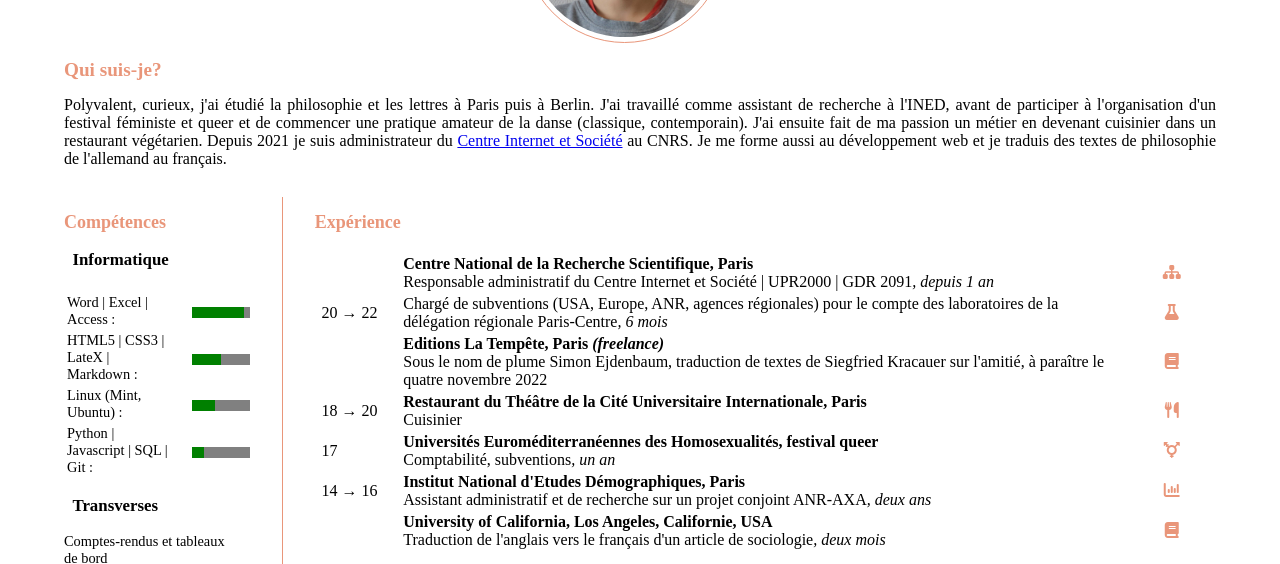
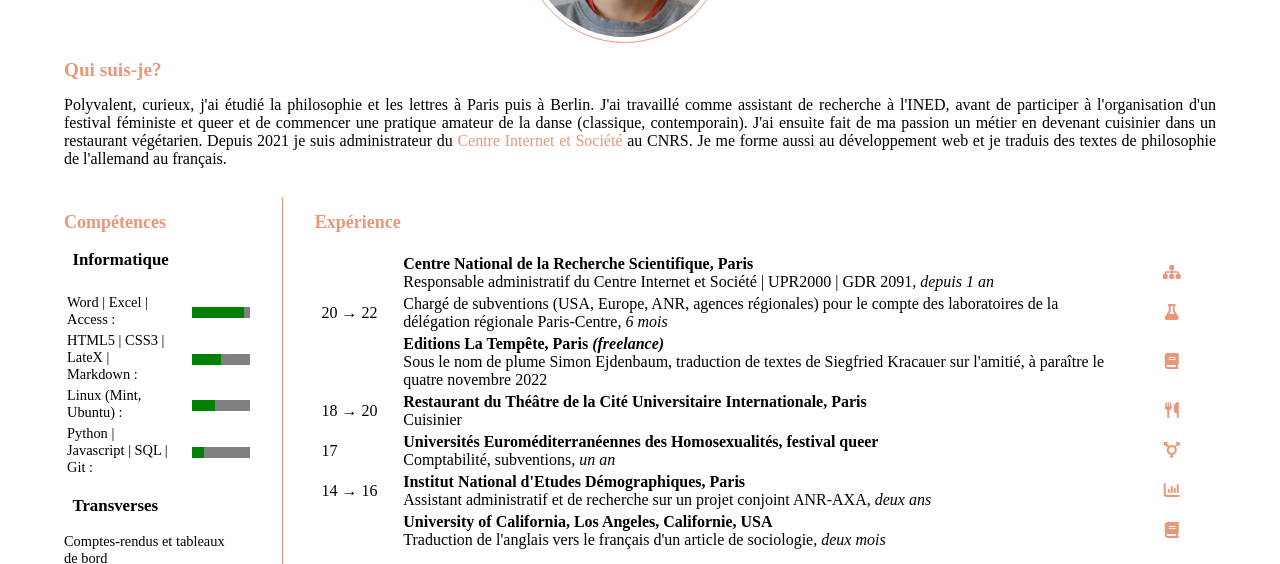
Before and after one commit to abzsimon/curriculum, a plain HTML site: page index.html in a window 1280 px wide. Shown: the part 193-757 px from the top of the page. Drawn offline with Linux system fonts and the light colour scheme.

Commit message:
lien en rose !

```diff
--- a/cv.css
+++ b/cv.css
@@ -47,6 +47,11 @@ p
     margin: 0 0.1em 0 0em;
 }
 
+a
+{
+    color:darksalmon;
+    text-decoration:none;
+}
 /* NIV 1 SECTION 1 OVERVIEW -- fait toute la largeur de la page et contient 4 box en flex horizontal:
 ID, portrait, labels, lang (mis au dessus car lié à du JS)*/
 
```
